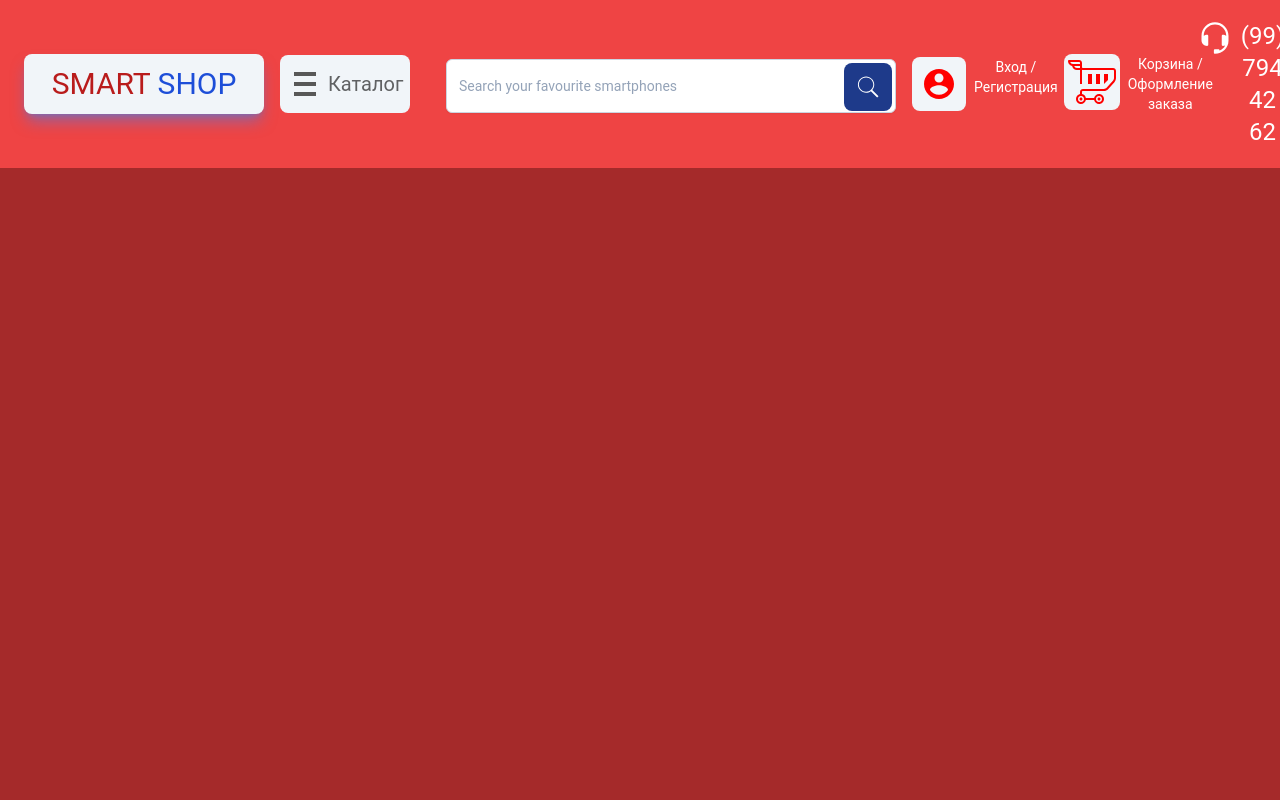
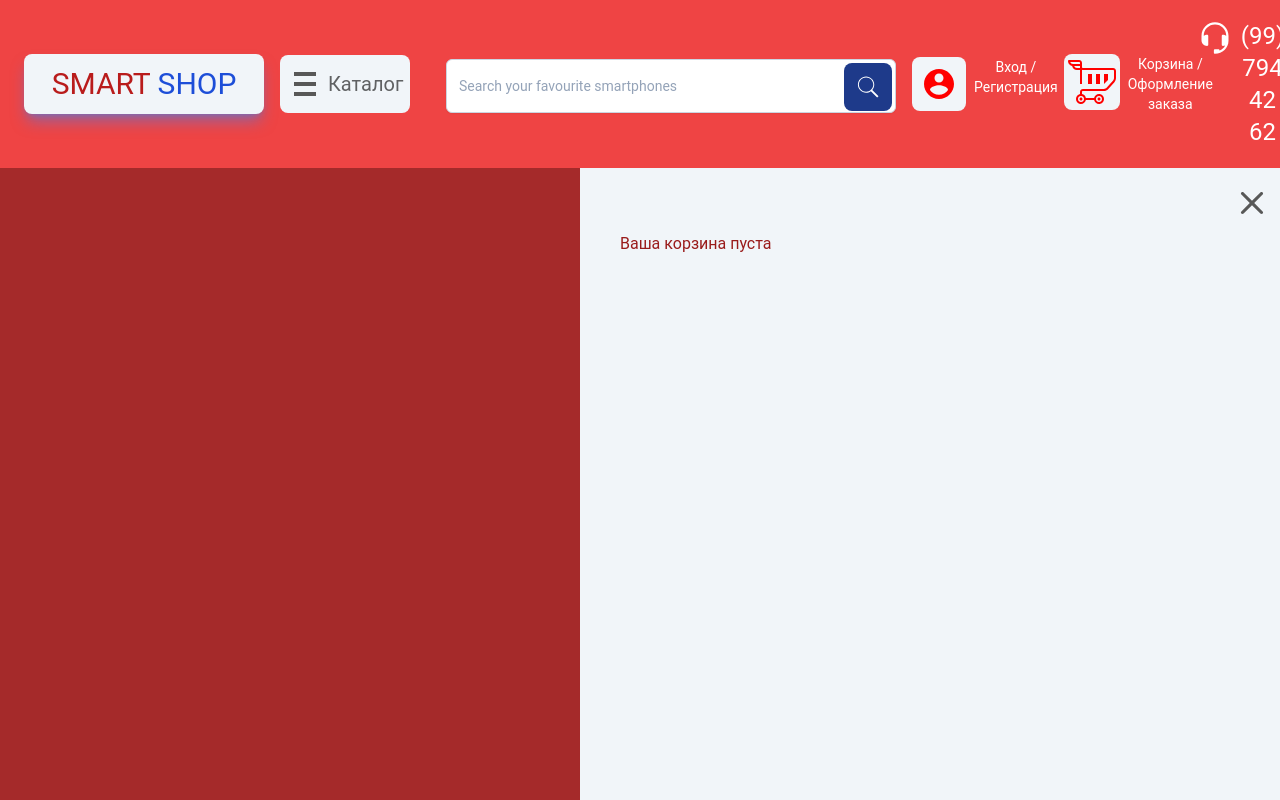
Before and after one commit to Axmadullo2000/Smartphone, a React (Create React App) app: page / in a window 1280 px wide. Both pictures are taken after a click on the button "Корзина / Оформление заказа". Built offline with nearby package versions, Linux system fonts and the light colour scheme.

Commit message:
Basket added to the Header component

```diff
--- a/src/components/Basket/index.jsx
+++ b/src/components/Basket/index.jsx
@@ -1,10 +1,46 @@
-import React from 'react'
+import React, { useRef, useEffect } from 'react'
 
-const Basket = () => {
+const Basket = ({ basketModalOpen, setBasketModalOpen }) => {
+	const ref = useRef()
+	const checkIfClickedOutside = e => {
+		if (basketModalOpen && ref.current && !ref.current.contains(e.target)) {
+			setBasketModalOpen(false)
+		}
+	}
+
+	useEffect(() => {
+		document.addEventListener('mousedown', checkIfClickedOutside)
+	}, [basketModalOpen])
+
 	return (
-		<div>
-
-		</div>
+		<>
+			{basketModalOpen && (
+				<div
+					className='bg-slate-100 p-10 fixed right-0 h-full'
+					style={{ height: '100vh', width: '700px' }}
+					ref={ref}
+				>
+					<button onClick={() => setBasketModalOpen(old => !old)}>
+						<svg
+							className='absolute right-2 top-4'
+							width='40px'
+							height='38px'
+							viewBox='0 0 24 24'
+							fill='none'
+							xmlns='http://www.w3.org/2000/svg'
+						>
+							<path
+								fill-rule='evenodd'
+								clip-rule='evenodd'
+								d='M5.29289 5.29289C5.68342 4.90237 6.31658 4.90237 6.70711 5.29289L12 10.5858L17.2929 5.29289C17.6834 4.90237 18.3166 4.90237 18.7071 5.29289C19.0976 5.68342 19.0976 6.31658 18.7071 6.70711L13.4142 12L18.7071 17.2929C19.0976 17.6834 19.0976 18.3166 18.7071 18.7071C18.3166 19.0976 17.6834 19.0976 17.2929 18.7071L12 13.4142L6.70711 18.7071C6.31658 19.0976 5.68342 19.0976 5.29289 18.7071C4.90237 18.3166 4.90237 17.6834 5.29289 17.2929L10.5858 12L5.29289 6.70711C4.90237 6.31658 4.90237 5.68342 5.29289 5.29289Z'
+								fill='rgb(88, 88, 88)'
+							/>
+						</svg>
+					</button>
+					<h2 className='text-red-800'>Ваша корзина пуста</h2>
+				</div>
+			)}
+		</>
 	)
 }
 
--- a/src/components/Header/index.jsx
+++ b/src/components/Header/index.jsx
@@ -5,11 +5,13 @@ import basket from '../../assets/basket.svg'
 import headphone from '../../assets/headphone.svg'
 
 import './Header.scss'
+import Basket from '../Basket'
 
 const Header = () => {
 	const ref = useRef()
 
 	const [isMenuOpen, setIsMenuOpen] = useState(false)
+	const [basketModalOpen, setBasketModalOpen] = useState(false)
 
 	const checkIfClickedOutside = e => {
 		if (isMenuOpen && ref.current && !ref.current.contains(e.target)) {
@@ -129,7 +131,10 @@ const Header = () => {
 					/>
 					<p className='text-white text-sm ml-2'>Вход / Регистрация</p>
 				</button>
-				<button className='w-40 flex ml-4 hover:bg-red-900'>
+				<button
+					className='w-40 flex ml-4 hover:bg-red-900'
+					onClick={() => setBasketModalOpen(old => !old)}
+				>
 					<img
 						src={basket}
 						alt=''
@@ -206,6 +211,11 @@ const Header = () => {
 					</div>
 				</div>
 			)}
+
+			<Basket
+				basketModalOpen={basketModalOpen}
+				setBasketModalOpen={setBasketModalOpen}
+			/>
 		</>
 	)
 }
```
